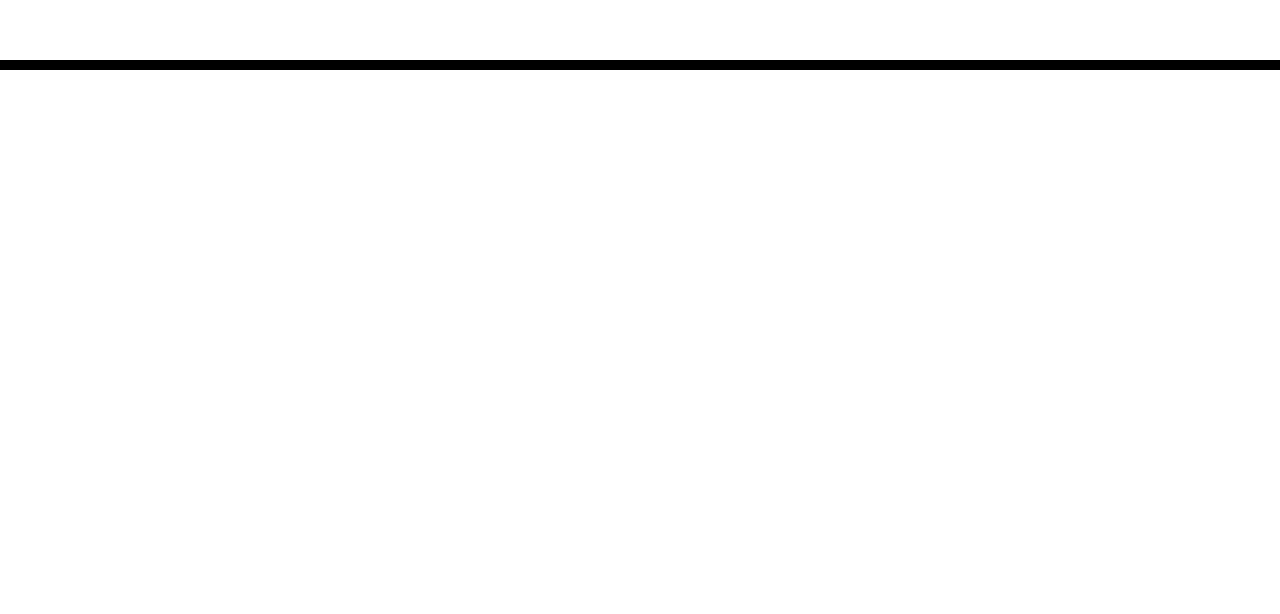
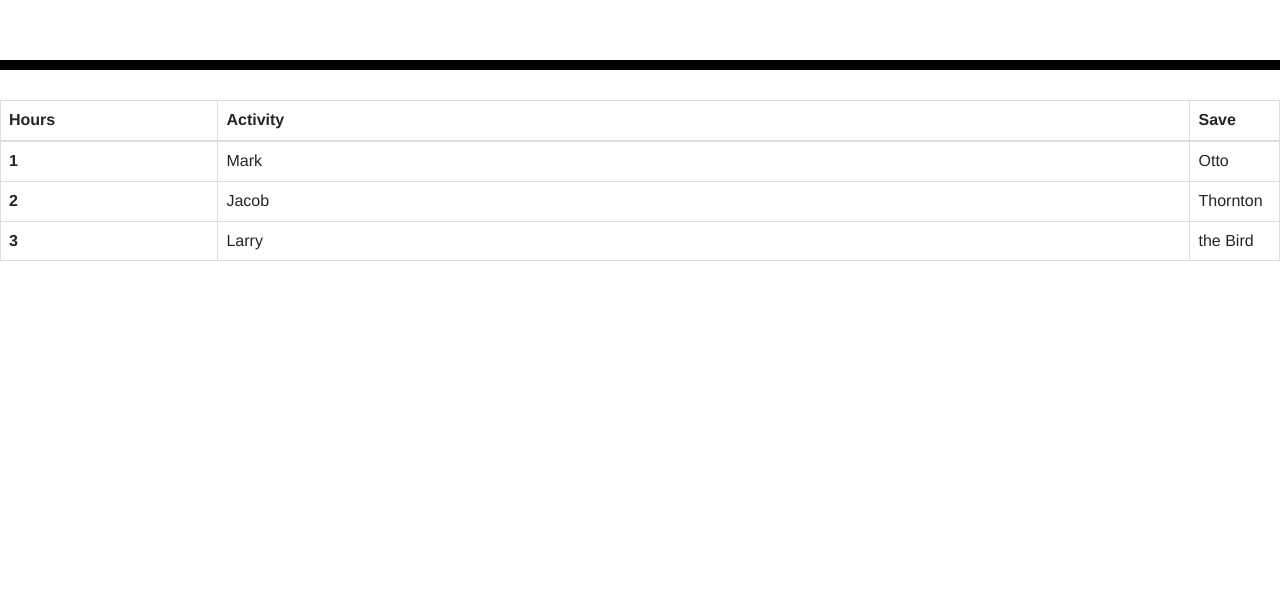
Before and after one commit to Justin-Morrow/Day-Planner, a plain HTML site: page index.html in a window 1280 px wide. Shown: the part 186-800 px from the top of the page. Drawn offline with nearby package versions, Linux system fonts and the light colour scheme.

Commit message:
updating style

```diff
--- a/assets/style.css
+++ b/assets/style.css
@@ -1,5 +1,5 @@
 body {
-  font-family: 'Open Sans', sans-serif;
+  /* font-family: 'Open Sans', sans-serif; */
   font-size: 16px;
   line-height: 1;
 }
@@ -69,3 +69,15 @@ textarea {
   font-size: 20px;
   transition: all 0.3s ease-in-out;
 }
+
+.hour-style {
+width: 17%;
+}
+
+.activty-style {
+
+}
+
+.save-style {
+width: 7%;
+}
--- a/index.html
+++ b/index.html
@@ -22,10 +22,33 @@
         <div class="container">
         <!-- Timeblocks go here -->
         </div>
-
-
-
-
+        <div class="table-responsive">
+            <table class="table table-bordered">
+                <thead>
+                  <tr>
+                    <th class="hour-style" scope="col">Hours</th>
+                    <th class="activty-style" scope="col">Activity</th>
+                    <th class="save-style" scope="col">Save</th>
+                  </tr>
+                </thead>
+                <tbody>
+                  <tr>
+                    <th scope="row">1</th>
+                    <td>Mark</td>
+                    <td>Otto</td>
+                  </tr>
+                  <tr>
+                    <th scope="row">2</th>
+                    <td>Jacob</td>
+                    <td>Thornton</td>
+                  </tr>
+                  <tr>
+                    <th scope="row">3</th>
+                    <td>Larry</td>
+                    <td>the Bird</td>
+                  </tr>
+                </tbody>
+              </table>
 
 
 
```
